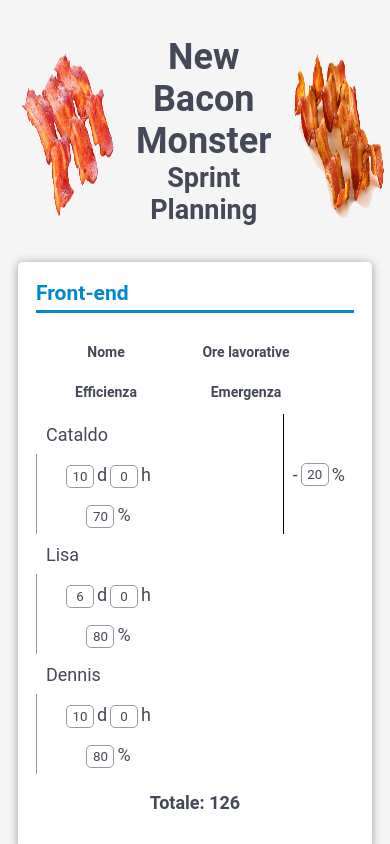
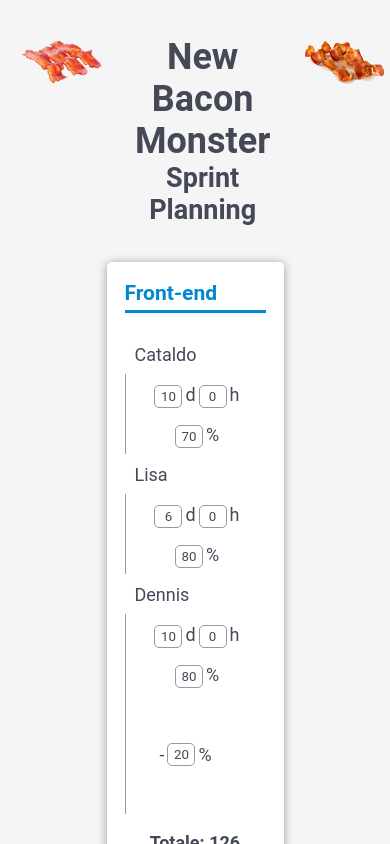
Before and after one commit to lisaparma/ScrambledEggs-SprintPlanning, a React (Create React App) app: page / in a window 390 px wide. Shown: the top 844 px of the page. Built offline with nearby package versions, Linux system fonts and the light colour scheme.

Commit message:
Mobile adapt

```diff
--- a/src/style/App.scss
+++ b/src/style/App.scss
@@ -106,7 +106,7 @@ html, body, #root {
         }
         .emergency {
           display: flex;
-          border-left: solid 1px black;
+          border-left: solid 1px #999999;
           padding: 0;
           height: 120px;
           align-items: center;
@@ -142,3 +142,23 @@ html, body, #root {
   }
 
 }
+
+@media only screen and (max-width: 640px) {
+  .heading {
+    img {
+      height: 50px;
+    }
+  }
+  .tableHeader {
+    display: none;
+  }
+  .tableContent {
+    display: flex;
+    flex-direction: column !important;
+
+    .teammate {
+      display: flex;
+      flex-direction: column;
+    }
+  }
+}
```
